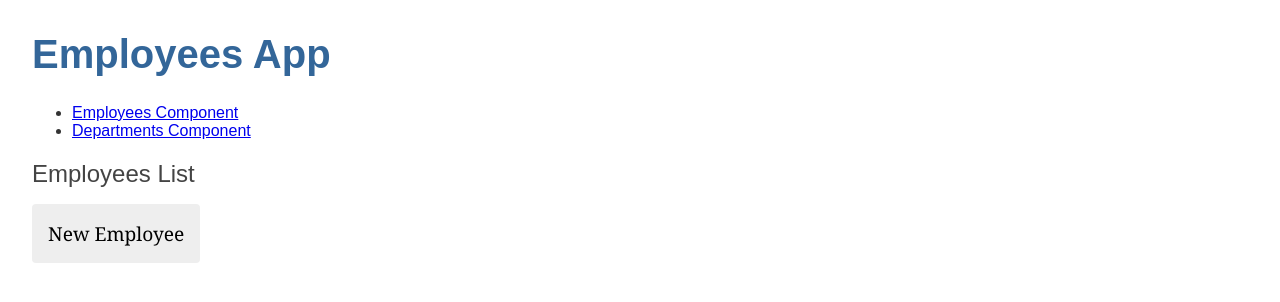
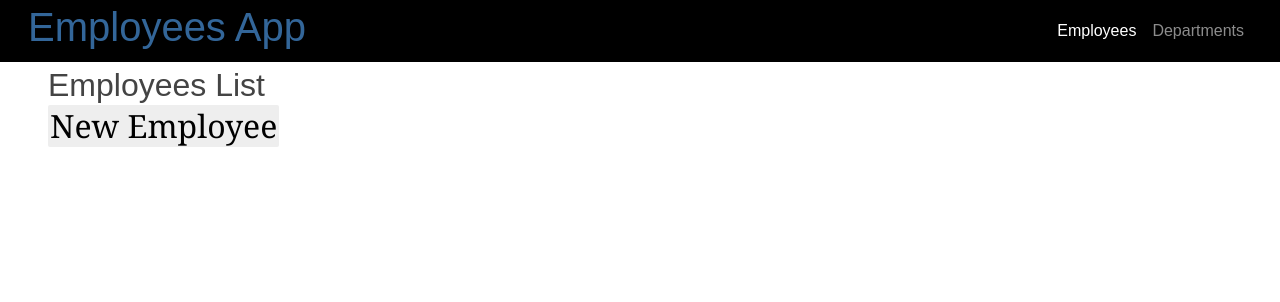
Before and after one commit to acpuma/employees-springboot-angular, an Angular app: page /employees-component in a window 1280 px wide. Shown: the top 302 px of the page. Built offline with nearby package versions, Linux system fonts and the light colour scheme.

Commit message:
add bootstrap style

```diff
--- a/angular.json
+++ b/angular.json
@@ -25,6 +25,7 @@
               "src/main/webapp/assets"
             ],
             "styles": [
+              "node_modules/bootstrap/dist/css/bootstrap.min.css",
               "src/main/webapp/styles.css"
             ],
             "scripts": []
--- a/package.json
+++ b/package.json
@@ -21,6 +21,7 @@
     "@fortawesome/angular-fontawesome": "^0.12.0",
     "@fortawesome/fontawesome-svg-core": "^6.2.1",
     "@fortawesome/free-solid-svg-icons": "^6.2.1",
+    "bootstrap": "^5.2.3",
     "rxjs": "~7.5.0",
     "tslib": "^2.3.0",
     "zone.js": "~0.12.0"
--- a/src/main/webapp/app/app.component.css
+++ b/src/main/webapp/app/app.component.css
@@ -0,0 +1,6 @@
+.navbar {
+  padding: 0.2rem 1rem;
+}
+a.nav-link {
+  font-weight: 400;
+}
--- a/src/main/webapp/app/app.component.html
+++ b/src/main/webapp/app/app.component.html
@@ -1,12 +1,18 @@
-
-<h1>{{title}} App </h1>
-
-<nav>
-  <ul>
-    <li><a routerLink="/employees-component" routerLinkActive="active" ariaCurrentWhenActive="page">Employees Component</a></li>
-    <li><a routerLink="/departments-component" routerLinkActive="active" ariaCurrentWhenActive="page">Departments Component</a></li>
+<nav data-cy="navbar" class="navbar navbar-dark navbar-expand-md bg-black">
+  <div class="container-fluid">
+  <h1>{{title}} App </h1>
+  <div class="navbar-collapse collapse" id="navbarResponsive">
+  <ul class="navbar-nav ms-auto">
+    <li class="nav-item">
+      <a class="nav-link" routerLink="/employees-component" routerLinkActive="active" >
+        Employees</a></li>
+    <li class="nav-item">
+      <a class="nav-link" routerLink="/departments-component" routerLinkActive="active" ariaCurrentWhenActive="page">
+        Departments</a></li>
   </ul>
+  </div>
+  </div>
 </nav>
-<div>
+<div class="m-5 mt-1">
   <router-outlet></router-outlet>
 </div>
--- a/src/main/webapp/app/departments/detail/departments-detail.component.html
+++ b/src/main/webapp/app/departments/detail/departments-detail.component.html
@@ -1,4 +1,4 @@
-<div class="d-flex justify-content-center">
+<div class="">
   <div class="col-8">
     <h2 data-cy="departmentDetailsHeading"><span>Department {{departmentId}}</span></h2>
     <div *ngIf="department">
@@ -17,7 +17,7 @@
         </dd>
       </dl>
 
-      <button type="submit" class="btn btn-info" data-cy="entityDetailsBackButton">
+      <button type="submit" (click)="previousState()" class="btn btn-info" data-cy="entityDetailsBackButton">
         <span>Back</span>
       </button>
 
--- a/src/main/webapp/app/departments/detail/departments-detail.component.ts
+++ b/src/main/webapp/app/departments/detail/departments-detail.component.ts
@@ -17,4 +17,8 @@ export class DepartmentsDetailComponent implements OnInit{
     console.log('Department Id : ' + this.departmentId)
     this.service.find(this.departmentId).subscribe(dep => this.department=dep);
   }
+
+  previousState(): void {
+    window.history.back();
+  }
 }
--- a/src/main/webapp/app/departments/list/departments.component.html
+++ b/src/main/webapp/app/departments/list/departments.component.html
@@ -1,7 +1,5 @@
 <div>
-  <h2>
-    <span>Departments</span>
-
+    <h2><span>Departments</span></h2>
     <div class="d-flex justify-content-end">
       <button class="btn btn-info me-2">
         <span>Refresh list</span>
@@ -13,14 +11,14 @@
         <span> Create a new Department </span>
       </button>
     </div>
-  </h2>
+
 
   <div class="alert alert-warning" id="no-result" *ngIf="departments?.length === 0">
     <span>No Departments found</span>
   </div>
 
   <div class="table-responsive table-entities" id="entities" *ngIf="departments && departments.length > 0">
-    <table class="table table-striped" aria-describedby="page-heading">
+    <table class="table table-striped table-sm" aria-describedby="page-heading">
       <thead>
       <tr>
         <th scope="col">
@@ -38,17 +36,16 @@
       </thead>
       <tbody>
       <tr *ngFor="let department of departments;">
-        <td>
+        <td >
           <a [routerLink]="['/department', department.id, 'view']">{{ department.id }}</a>
         </td>
-        <td>{{ department.departmentName }}</td>
-        <td class="text-end">
+        <td >{{ department.departmentName }}</td>
+        <td class="text-end" >
           <div class="btn-group">
             <button
               type="submit"
               [routerLink]="['/department', department.id, 'view']"
               class="btn btn-info btn-sm"
-              data-cy="entityDetailsButton"
             >
               <span class="d-none d-md-inline">View</span>
             </button>
@@ -57,12 +54,11 @@
               type="submit"
               [routerLink]="['/department', department.id, 'edit']"
               class="btn btn-primary btn-sm"
-              data-cy="entityEditButton"
             >
               <span class="d-none d-md-inline">Edit</span>
             </button>
 
-            <button type="submit" class="btn btn-danger btn-sm" data-cy="entityDeleteButton">
+            <button type="submit" class="btn btn-danger btn-sm" >
               <span class="d-none d-md-inline">Delete</span>
             </button>
           </div>
--- a/src/main/webapp/styles.css
+++ b/src/main/webapp/styles.css
@@ -3,15 +3,12 @@
 h1 {
   color: #369;
   font-family: Arial, Helvetica, sans-serif;
-  font-size: 250%;
+
 }
 h2, h3 {
   color: #444;
   font-family: Arial, Helvetica, sans-serif;
-  font-weight: lighter;
-}
-body {
-  margin: 2em;
+
 }
 body, input[type="text"], button {
   color: #333;
@@ -20,14 +17,11 @@ body, input[type="text"], button {
 button {
   background-color: #eee;
   border: none;
-  border-radius: 4px;
+  border-radius: 2px;
   cursor: pointer;
   color: black;
-  font-size: 1.2rem;
-  padding: 1rem;
-  margin-right: 1rem;
-  margin-bottom: 1rem;
-  margin-top: 1rem;
+  padding: 2px;
+  margin-right: 2px;
 }
 button:hover {
   background-color: black;
```
Also changed, not shown: 1 other file (tests, documents, lock files or other folders).
